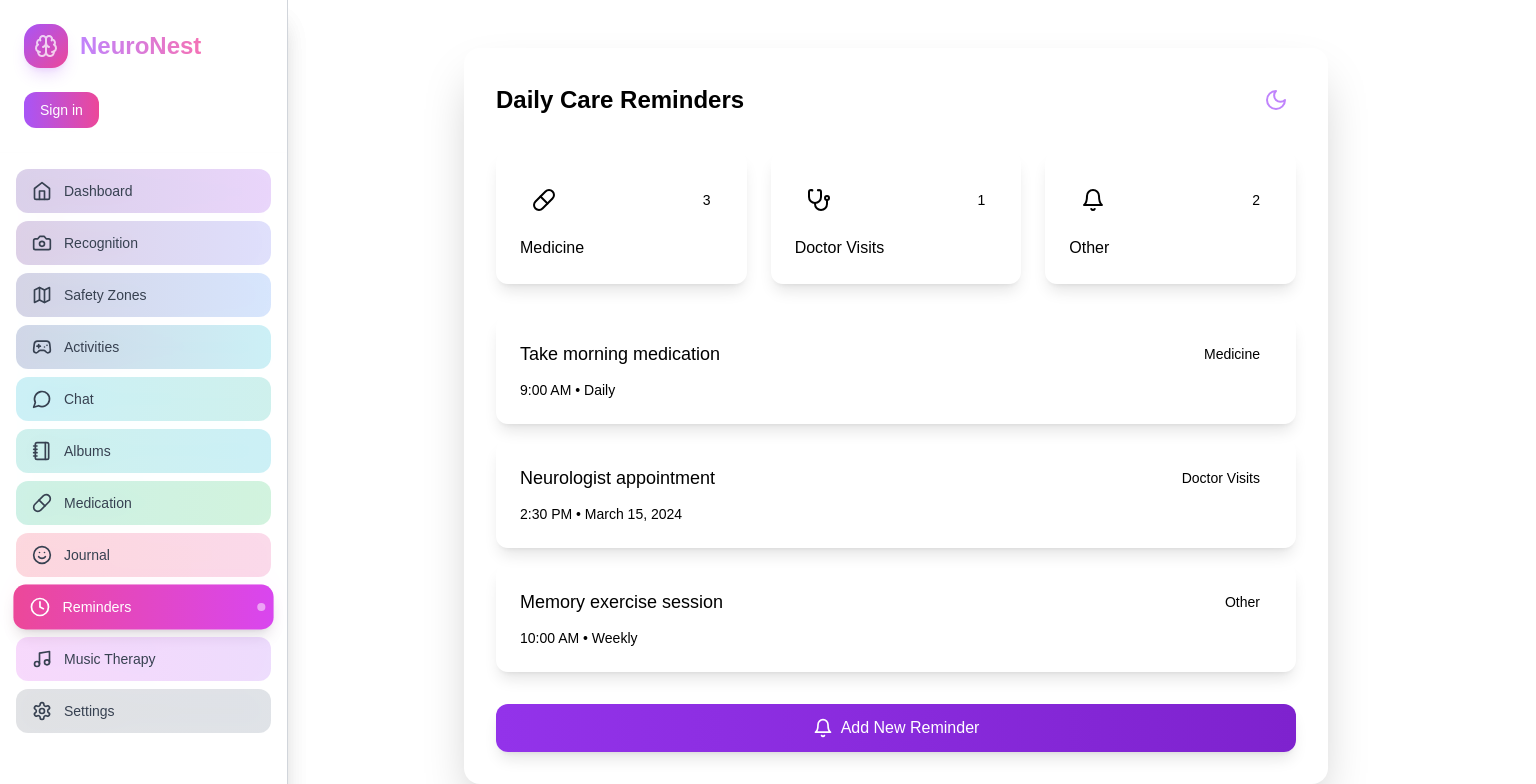
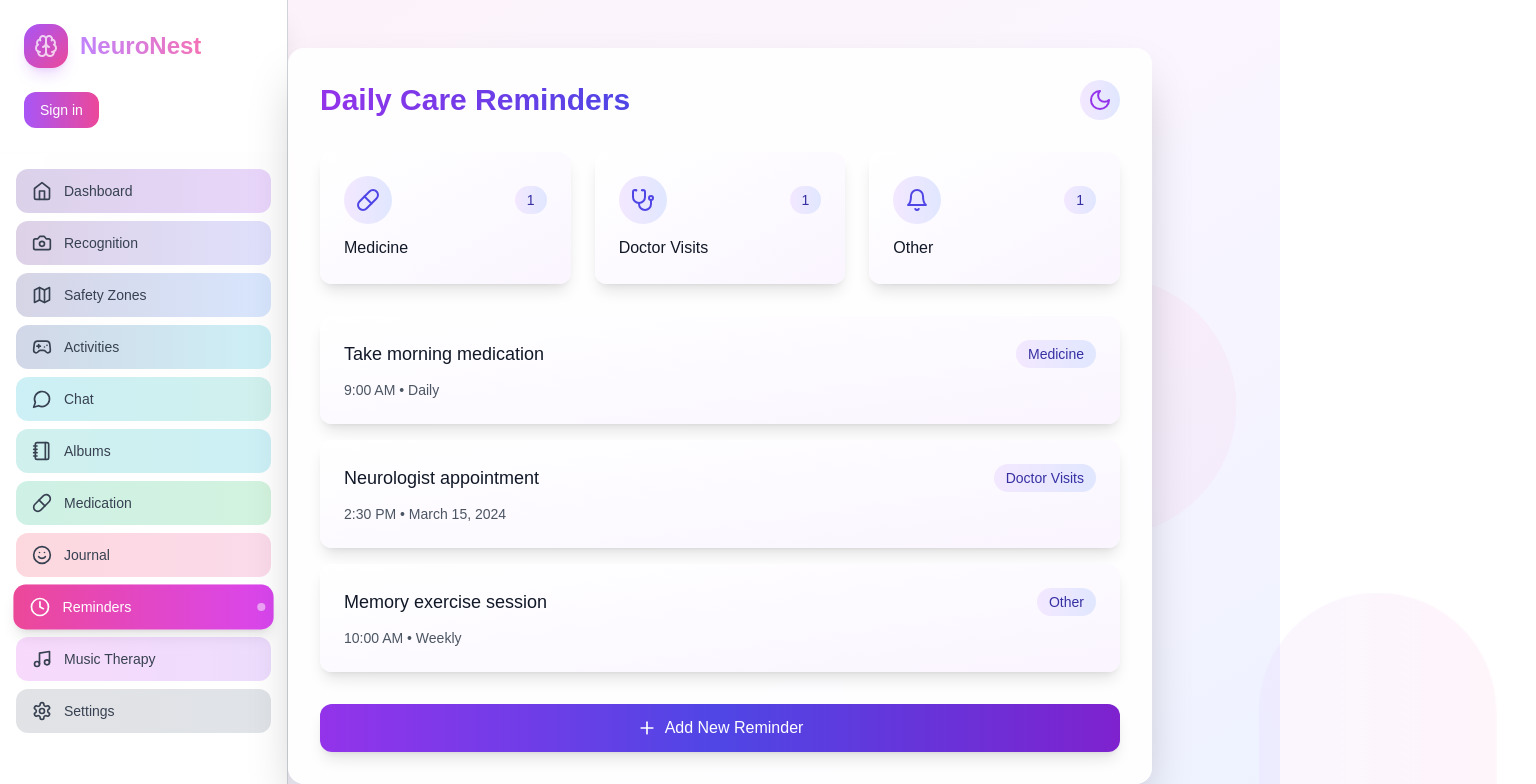
Before and after one commit to NEURONEST-org/PINKY, a React (Vite) app: page /reminders in a window 1280 px wide. Shown: the top 784 px of the page, 1536 px wide, since content can reach past the window. Built offline with nearby package versions, Linux system fonts and the light colour scheme; a web font is replaced by a local one.

Commit message:
reminders

```diff
--- a/src/components/Dashboard.tsx
+++ b/src/components/Dashboard.tsx
@@ -23,8 +23,8 @@ export default function Dashboard() {
   const images = [
     "https://images.unsplash.com/photo-1576765608535-5f04d1e3f289?q=80&w=3271&auto=format&fit=crop",
     "https://images.unsplash.com/photo-1624727828489-a1e03b79bba8?q=80&w=2671&auto=format&fit=crop",
-    "https://images.unsplash.com/photo-1581579438747-1dc8d17bbce4?q=80&w=2670&auto=format&fit=crop",
-    "https://images.unsplash.com/photo-1574618464782-16c2c63c025d?q=80&w=2670&auto=format&fit=crop",
+    "https://plus.unsplash.com/premium_photo-1661769167673-cfdb37f156d8?q=80&w=1632&auto=format&fit=crop&ixlib=rb-4.0.3&ixid=M3wxMjA3fDB8MHxwaG90by1wYWdlfHx8fGVufDB8fHx8fA%3D%3D",
+    "https://plus.unsplash.com/premium_photo-1682094069738-19a65f3145b9?q=80&w=1887&auto=format&fit=crop&ixlib=rb-4.0.3&ixid=M3wxMjA3fDB8MHxwaG90by1wYWdlfHx8fGVufDB8fHx8fA%3D%3D",
     "https://images.unsplash.com/photo-1559839734-2b71ea197ec2?q=80&w=2670&auto=format&fit=crop"
   ];
 
--- a/src/components/Journal.tsx
+++ b/src/components/Journal.tsx
@@ -380,6 +380,7 @@ export default function Journal() {
           </div>
           <p className="text-gray-500 text-sm mt-2">Keep writing to increase your streak!</p>
         </div>
+
       </div>
     </div>
   );
--- a/src/components/Reminders.tsx
+++ b/src/components/Reminders.tsx
@@ -1,37 +1,58 @@
-import React from 'react';
-import { Pill, Stethoscope, Bell, Sun, Moon } from 'lucide-react';
-import { motion } from "framer-motion";
+import React, { useState } from 'react';
+import { Pill, Stethoscope, Bell, Sun, Moon, X, Plus, Calendar, Clock } from 'lucide-react';
+import { motion, AnimatePresence } from "framer-motion";
 import { useInView } from 'react-intersection-observer';
+import { format } from 'date-fns';
 import Sidebar from './Sidebar';
 
-
+interface Reminder {
+  id: string;
+  category: string;
+  title: string;
+  time: string;
+  date?: string;
+  recurring?: string;
+}
 
 export default function Reminders() {
-  const categories = [
-    { icon: Pill, label: 'Medicine', count: 3 },
-    { icon: Stethoscope, label: 'Doctor Visits', count: 1 },
-    { icon: Bell, label: 'Other', count: 2 },
-  ];
-
-  const reminders = [
+  const [isDarkMode, setIsDarkMode] = useState(false);
+  const [isModalOpen, setIsModalOpen] = useState(false);
+  const [reminders, setReminders] = useState<Reminder[]>([
     {
+      id: '1',
       category: 'Medicine',
       title: 'Take morning medication',
       time: '9:00 AM',
       recurring: 'Daily',
     },
     {
+      id: '2',
       category: 'Doctor Visits',
       title: 'Neurologist appointment',
       time: '2:30 PM',
       date: 'March 15, 2024',
     },
     {
+      id: '3',
       category: 'Other',
       title: 'Memory exercise session',
       time: '10:00 AM',
       recurring: 'Weekly',
     },
+  ]);
+
+  const [newReminder, setNewReminder] = useState({
+    title: '',
+    category: 'Medicine',
+    time: '',
+    date: '',
+    recurring: '',
+  });
+
+  const categories = [
+    { icon: Pill, label: 'Medicine', count: reminders.filter(r => r.category === 'Medicine').length },
+    { icon: Stethoscope, label: 'Doctor Visits', count: reminders.filter(r => r.category === 'Doctor Visits').length },
+    { icon: Bell, label: 'Other', count: reminders.filter(r => r.category === 'Other').length },
   ];
 
   const [ref, inView] = useInView({
@@ -62,21 +83,56 @@ export default function Reminders() {
     },
   };
 
+  const modalVariants = {
+    hidden: { opacity: 0, scale: 0.8 },
+    visible: {
+      opacity: 1,
+      scale: 1,
+      transition: {
+        duration: 0.3,
+      },
+    },
+    exit: {
+      opacity: 0,
+      scale: 0.8,
+      transition: {
+        duration: 0.2,
+      },
+    },
+  };
+
+  const handleAddReminder = () => {
+    if (newReminder.title && newReminder.time) {
+      const reminder: Reminder = {
+        id: Date.now().toString(),
+        ...newReminder,
+      };
+      setReminders([...reminders, reminder]);
+      setIsModalOpen(false);
+      setNewReminder({
+        title: '',
+        category: 'Medicine',
+        time: '',
+        date: '',
+        recurring: '',
+      });
+    }
+  };
+
+  const handleDeleteReminder = (id: string) => {
+    setReminders(reminders.filter(reminder => reminder.id !== id));
+  };
+
   return (
     <>
-    <Sidebar/>
-    <div className="min-h-screen w-full relative overflow-hidden ml-64">
-      {/* <Sidebar/> */}
-      {/* Beautiful gradient background */}
-      <div
-        className={`fixed inset-0  'bg-gradient-to-br from-blue-50 via-purple-50 to-pink-50'`}
-      >
-        {/* Animated background circles */}
-        <div className="absolute inset-0 overflow-hidden">
+
+      <div className="min-h-screen w-full relative overflow-hidden ml-20">
+        <Sidebar />
+        <div className="fixed inset-0 bg-gradient-to-br from-pink-50 via-purple-50 to-indigo-50">
           {[...Array(5)].map((_, i) => (
             <motion.div
               key={i}
-              className={`absolute rounded-full  'bg-purple-200/20'`}
+              className="absolute rounded-full bg-gradient-to-r from-purple-200/20 to-pink-200/20"
               style={{
                 width: `${Math.random() * 400 + 100}px`,
                 height: `${Math.random() * 400 + 100}px`,
@@ -96,11 +152,7 @@ export default function Reminders() {
             />
           ))}
         </div>
-      </div>
 
-      {/* Main content */}
-
-      <Sidebar/>
         <motion.div
           ref={ref}
           initial="hidden"
@@ -108,84 +160,207 @@ export default function Reminders() {
           variants={containerVariants}
           className="relative max-w-4xl mx-auto px-4 py-12"
         >
+          <Sidebar />
           <motion.div
-          className={` 'bg-white/90' backdrop-blur-lg rounded-2xl shadow-2xl p-8`}
+            className="bg-white/90 backdrop-blur-lg rounded-2xl shadow-2xl p-8"
             variants={itemVariants}
           >
-          {/* Header */}
             <div className="flex justify-between items-center mb-8">
-            <h1 className={`text-2xl font-bold  'text-gray-900'`}>
+              <h1 className="text-3xl font-bold bg-gradient-to-r from-purple-600 to-indigo-600 bg-clip-text text-transparent">
                 Daily Care Reminders
               </h1>
               <motion.button
                 whileHover={{ scale: 1.05 }}
                 whileTap={{ scale: 0.95 }}
-              className={`p-2 rounded-full  'bg-gray-100'`}
+                onClick={() => setIsDarkMode(!isDarkMode)}
+                className="p-2 rounded-full bg-gradient-to-r from-purple-100 to-indigo-100"
               >
-              <Moon className="h-6 w-6 text-purple-400" />
-
+                {isDarkMode ? (
+                  <Sun className="h-6 w-6 text-indigo-600" />
+                ) : (
+                  <Moon className="h-6 w-6 text-purple-600" />
+                )}
               </motion.button>
             </div>
 
-          {/* Categories */}
             <div className="grid grid-cols-3 gap-6 mb-8">
               {categories.map(({ icon: Icon, label, count }) => (
                 <motion.div
                   key={label}
                   variants={itemVariants}
                   whileHover={{ scale: 1.02 }}
-                className={`p-6 rounded-xl  'bg-white hover:bg-gray-50' transition-colors duration-200 shadow-lg`}
+                  className="p-6 rounded-xl bg-gradient-to-br from-white to-purple-50 hover:from-purple-50 hover:to-indigo-50 transition-colors duration-200 shadow-lg"
                 >
                   <div className="flex items-center justify-between mb-3">
-                  <div className={`p-3 rounded-full  'bg-purple-100'`}>
-                    <Icon className={`h-6 w-6  'text-purple-600'`} />
+                    <div className="p-3 rounded-full bg-gradient-to-r from-purple-100 to-indigo-100">
+                      <Icon className="h-6 w-6 text-indigo-600" />
                     </div>
-                  <span className={`text-sm px-3 py-1 rounded-full  'bg-purple-100 text-purple-800'`}>
+                    <span className="text-sm px-3 py-1 rounded-full bg-gradient-to-r from-purple-100 to-indigo-100 text-indigo-800">
                       {count}
                     </span>
                   </div>
-                <h3 className={`font-medium  'text-gray-900'`}>
-                  {label}
-                </h3>
+                  <h3 className="font-medium text-gray-900">{label}</h3>
                 </motion.div>
               ))}
             </div>
 
-          {/* Reminders */}
             <div className="space-y-4">
-            {reminders.map((reminder, index) => (
+              {reminders.map((reminder) => (
                 <motion.div
-                key={index}
+                  key={reminder.id}
                   variants={itemVariants}
                   whileHover={{ scale: 1.01 }}
-                className={`p-6 rounded-xl  'bg-white hover:bg-gray-50' transition-colors duration-200 shadow-lg`}
+                  className="p-6 rounded-xl bg-gradient-to-br from-white to-purple-50 hover:from-purple-50 hover:to-indigo-50 transition-colors duration-200 shadow-lg relative group"
                 >
+                  <motion.button
+                    whileHover={{ scale: 1.1 }}
+                    whileTap={{ scale: 0.9 }}
+                    onClick={() => handleDeleteReminder(reminder.id)}
+                    className="absolute top-4 right-4 p-2 rounded-full bg-red-100 opacity-0 group-hover:opacity-100 transition-opacity"
+                  >
+                    <X className="h-4 w-4 text-red-600" />
+                  </motion.button>
                   <div className="flex justify-between items-start mb-3">
-                  <h4 className={`font-medium text-lg  'text-gray-900'`}>
+                    <h4 className="font-medium text-lg text-gray-900">
                       {reminder.title}
                     </h4>
-                  <span className={`text-sm px-3 py-1 rounded-full  'bg-purple-100 text-purple-800'`}>
+                    <span className="text-sm px-3 py-1 rounded-full bg-gradient-to-r from-purple-100 to-indigo-100 text-indigo-800">
                       {reminder.category}
                     </span>
                   </div>
-                <p className={`text-sm  'text-gray-600'`}>
+                  <p className="text-sm text-gray-600">
                     {reminder.time} • {reminder.recurring || reminder.date}
                   </p>
                 </motion.div>
               ))}
             </div>
 
-          {/* Add Reminder Button */}
             <motion.button
               whileHover={{ scale: 1.02 }}
               whileTap={{ scale: 0.98 }}
-            className="w-full mt-8 px-6 py-3 bg-gradient-to-r from-purple-600 to-purple-700 text-white rounded-xl shadow-lg hover:from-purple-700 hover:to-purple-800 transition-all duration-200 flex items-center justify-center"
+              onClick={() => setIsModalOpen(true)}
+              className="w-full mt-8 px-6 py-3 bg-gradient-to-r from-purple-600 via-indigo-600 to-purple-700 text-white rounded-xl shadow-lg hover:from-purple-700 hover:via-indigo-700 hover:to-purple-800 transition-all duration-200 flex items-center justify-center"
             >
-            <Bell className="h-5 w-5 mr-2" />
+              <Plus className="h-5 w-5 mr-2" />
               Add New Reminder
             </motion.button>
           </motion.div>
         </motion.div>
+
+        <AnimatePresence>
+          {isModalOpen && (
+            <div className="fixed inset-0 bg-black/50 backdrop-blur-sm flex items-center justify-center z-50">
+              <motion.div
+                variants={modalVariants}
+                initial="hidden"
+                animate="visible"
+                exit="exit"
+                className="bg-white rounded-2xl p-8 w-full max-w-md mx-4 shadow-2xl"
+              >
+                <div className="flex justify-between items-center mb-6">
+                  <h2 className="text-2xl font-bold text-gray-900">New Reminder</h2>
+                  <motion.button
+                    whileHover={{ scale: 1.1 }}
+                    whileTap={{ scale: 0.9 }}
+                    onClick={() => setIsModalOpen(false)}
+                    className="p-2 rounded-full hover:bg-gray-100"
+                  >
+                    <X className="h-5 w-5 text-gray-500" />
+                  </motion.button>
+                </div>
+
+                <div className="space-y-4">
+                  <div>
+                    <label className="block text-sm font-medium text-gray-700 mb-1">
+                      Title
+                    </label>
+                    <input
+                      type="text"
+                      value={newReminder.title}
+                      onChange={(e) => setNewReminder({ ...newReminder, title: e.target.value })}
+                      className="w-full px-4 py-2 rounded-lg border border-gray-300 focus:ring-2 focus:ring-purple-500 focus:border-transparent"
+                      placeholder="Enter reminder title"
+                    />
+                  </div>
+
+                  <div>
+                    <label className="block text-sm font-medium text-gray-700 mb-1">
+                      Category
+                    </label>
+                    <select
+                      value={newReminder.category}
+                      onChange={(e) => setNewReminder({ ...newReminder, category: e.target.value })}
+                      className="w-full px-4 py-2 rounded-lg border border-gray-300 focus:ring-2 focus:ring-purple-500 focus:border-transparent"
+                    >
+                      <option value="Medicine">Medicine</option>
+                      <option value="Doctor Visits">Doctor Visits</option>
+                      <option value="Other">Other</option>
+                    </select>
+                  </div>
+
+                  <div>
+                    <label className="block text-sm font-medium text-gray-700 mb-1">
+                      Time
+                    </label>
+                    <input
+                      type="time"
+                      value={newReminder.time}
+                      onChange={(e) => setNewReminder({ ...newReminder, time: e.target.value })}
+                      className="w-full px-4 py-2 rounded-lg border border-gray-300 focus:ring-2 focus:ring-purple-500 focus:border-transparent"
+                    />
+                  </div>
+
+                  <div>
+                    <label className="block text-sm font-medium text-gray-700 mb-1">
+                      Date (Optional)
+                    </label>
+                    <input
+                      type="date"
+                      value={newReminder.date}
+                      onChange={(e) => setNewReminder({ ...newReminder, date: e.target.value })}
+                      className="w-full px-4 py-2 rounded-lg border border-gray-300 focus:ring-2 focus:ring-purple-500 focus:border-transparent"
+                    />
+                  </div>
+
+                  <div>
+                    <label className="block text-sm font-medium text-gray-700 mb-1">
+                      Recurring (Optional)
+                    </label>
+                    <select
+                      value={newReminder.recurring}
+                      onChange={(e) => setNewReminder({ ...newReminder, recurring: e.target.value })}
+                      className="w-full px-4 py-2 rounded-lg border border-gray-300 focus:ring-2 focus:ring-purple-500 focus:border-transparent"
+                    >
+                      <option value="">Not recurring</option>
+                      <option value="Daily">Daily</option>
+                      <option value="Weekly">Weekly</option>
+                      <option value="Monthly">Monthly</option>
+                    </select>
+                  </div>
+                </div>
+
+                <div className="mt-6 flex space-x-3">
+                  <motion.button
+                    whileHover={{ scale: 1.02 }}
+                    whileTap={{ scale: 0.98 }}
+                    onClick={() => setIsModalOpen(false)}
+                    className="flex-1 px-4 py-2 border border-gray-300 text-gray-700 rounded-lg hover:bg-gray-50"
+                  >
+                    Cancel
+                  </motion.button>
+                  <motion.button
+                    whileHover={{ scale: 1.02 }}
+                    whileTap={{ scale: 0.98 }}
+                    onClick={handleAddReminder}
+                    className="flex-1 px-4 py-2 bg-gradient-to-r from-purple-600 to-indigo-600 text-white rounded-lg hover:from-purple-700 hover:to-indigo-700"
+                  >
+                    Add Reminder
+                  </motion.button>
+                </div>
+              </motion.div>
+            </div>
+          )}
+        </AnimatePresence>
       </div>
     </>
   );
```
Lines whose indentation alone changed are shown as unchanged.
